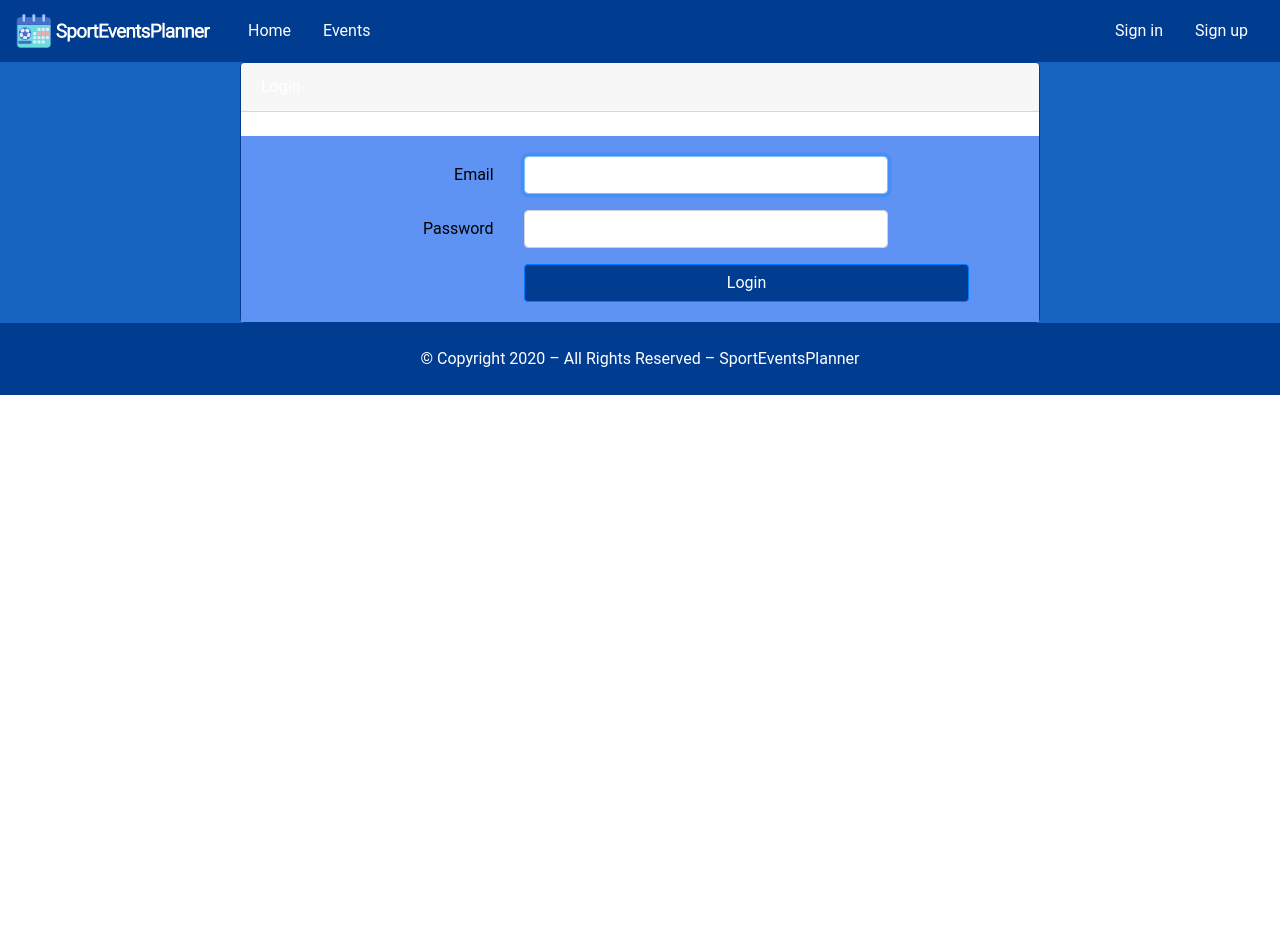
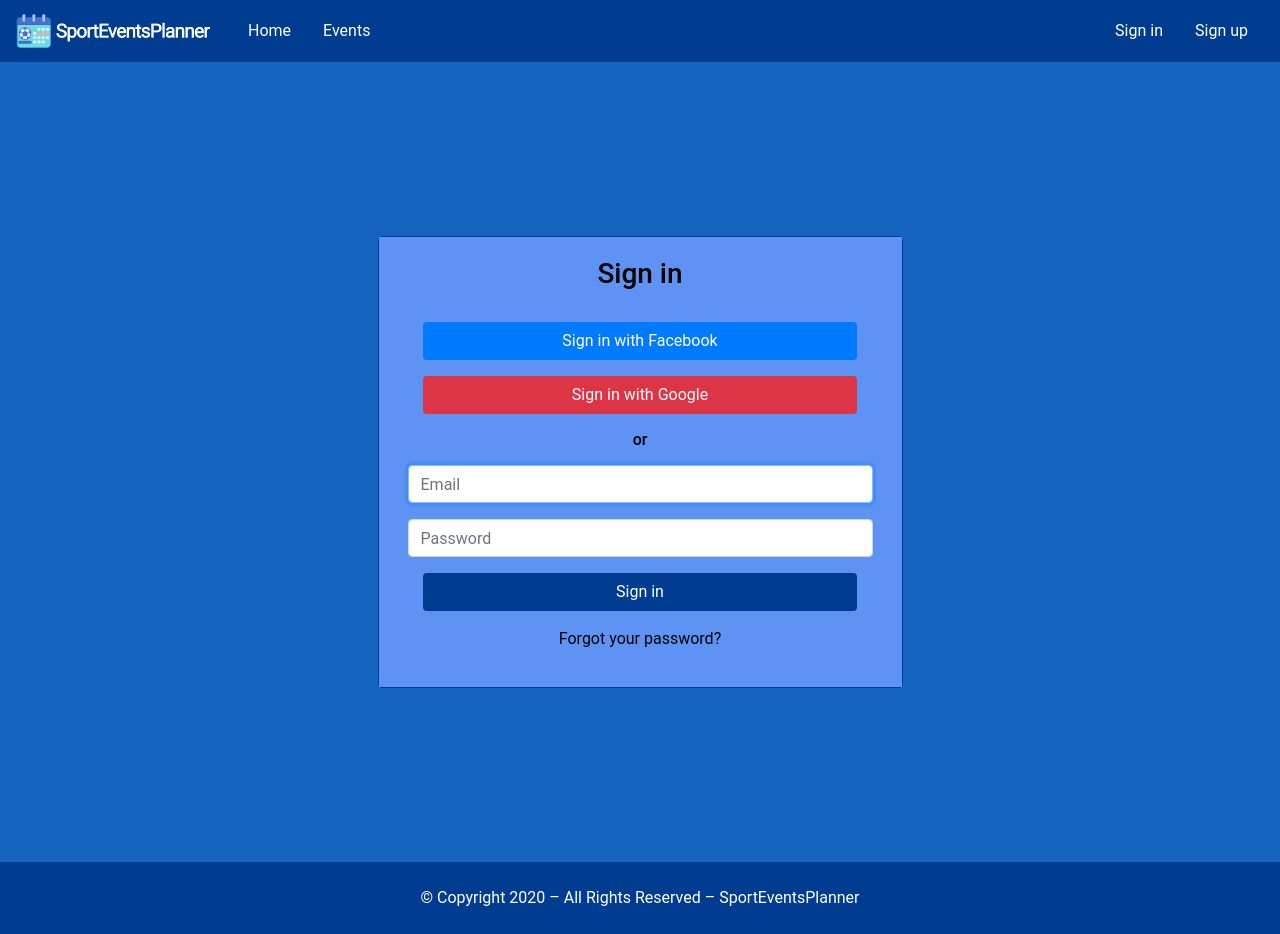
Before and after one commit to trybo/SportEventsPlanner, a Vue app: page /login in a window 1280 px wide. Before the commit the page ends 800 px from the top, so only its background shows below. Built offline with nearby package versions, Linux system fonts and the light colour scheme.

Commit message:
Sign in by fb and google

```diff
--- a/src/components/Login.vue
+++ b/src/components/Login.vue
@@ -1,22 +1,31 @@
 <template>
-  <div class="overflow-hidden">
+  <div id="home-container" class="overflow-hidden">
     <Navbar />
-    <div class="row justify-content-center">
-      <div class="col-md-8">
-        <div class="card" id="login" style="width:800px; margin:0 auto;">
-          <div class="card-header">Login</div>
-          <br>
+    <div>
+      <div class="container d-flex vh-100 text-white justify-content-center align-items-center">
+        <div class="col-sm-12 col-md-6 text-center">
+          <div class="card" id="login">
             <div class="card-body">
+              <div class="h3 text-center">Sign in</div>
+              <br />
               <div v-if="error" class="alert alert-danger">{{error}}</div>
+              <div class="d-flex flex-column align-items-center">
+                <button class="btn bg-primary text-white mb-3" @click="facebookLogin">
+                  Sign in with Facebook
+                </button>
+                <button class="btn bg-danger text-white mb-3" @click="googleLogin">
+                  Sign in with Google
+                </button>
+              </div>
+
+              <div class="h6 text-center mb-3">or</div>
               <form action="#" @submit.prevent="submit">
                 <div class="form-group row">
-                <label for="email" class="col-md-4 col-form-label text-md-right">Email</label>
-
-                <div class="col-md-6">
                   <input
                     id="email"
                     type="email"
-                    class="form-control"
+                    placeholder="Email"
+                    class="form-control mx-4"
                     name="email"
                     value
                     required
@@ -24,29 +33,27 @@
                     v-model="form.email"
                   />
                 </div>
-              </div>
 
                 <div class="form-group row">
-                <label for="password" class="col-md-4 col-form-label text-md-right">Password</label>
-
-                <div class="col-md-6">
                   <input
                     id="password"
+                    placeholder="Password"
                     type="password"
-                    class="form-control"
+                    class="form-control mx-4"
                     name="password"
                     required
                     v-model="form.password"
                   />
                 </div>
+
+                <div class="text-center mb-3">
+                  <button type="submit" class="btn">Sign in</button>
                 </div>
-
-              <div class="form-group row mb-0">
-                <div class="col-md-8 offset-md-4">
-                  <button type="submit" class="btn btn-primary">Login</button>
+                <p>
+                  Forgot your password?
+                </p>
+              </form>
             </div>
-              </div>
-            </form>
           </div>
         </div>
       </div>
@@ -57,11 +64,10 @@
 
 <script>
 import firebase from "firebase";
-import{router} from '../main'
-
+import { router } from "../main";
 
 export default {
-  components:{
+  components: {
     Navbar,
     Footer
   },
@@ -80,20 +86,48 @@ export default {
       firebase
         .auth()
         .signInWithEmailAndPassword(this.form.email, this.form.password)
-        .then(()=>{
-          router.push('/profile')
-
+        .then(() => {
+          router.push("/profile");
         })
 
         .catch(err => {
           this.error = err.message;
         });
+    },
+    async facebookLogin() {
+      try {
+        const provider = new firebase.auth.FacebookAuthProvider();
+        const result = await firebase.auth().signInWithPopup(provider);
+        this.$router.push("/");
+        console.log(result.user);
+      } catch (error) {
+        console.log(error.message);
+      }
+    },
+    async googleLogin() {
+      try {
+        const provider = new firebase.auth.GoogleAuthProvider();
+        const result = await firebase.auth().signInWithPopup(provider);
+        this.$router.push("/");
+        console.log(result.user);
+      } catch (error) {
+        console.log(error.message);
+      }
     }
   }
 };
-import Navbar from '@/components/Navbar'
-import Footer from '@/components/Footer'
+import Navbar from "@/components/Navbar";
+import Footer from "@/components/Footer";
 </script>
+
 <style>
-
+#home-container {
+  position: relative;
+  min-height: 100vh;
+}
+.btn {
+  background-color: #003c8f !important;
+  color: white !important;
+  width: 50%;
+}
 </style>
```
Lines whose indentation alone changed are shown as unchanged.
